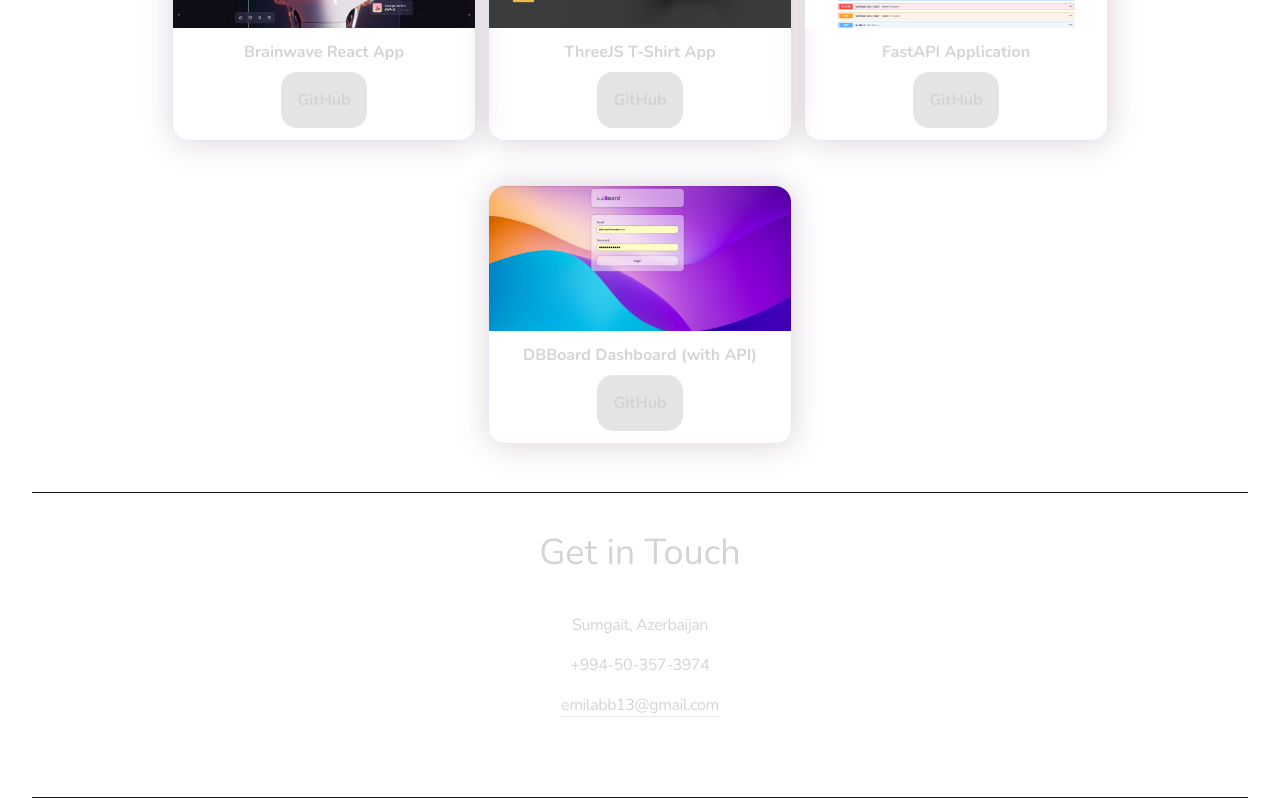
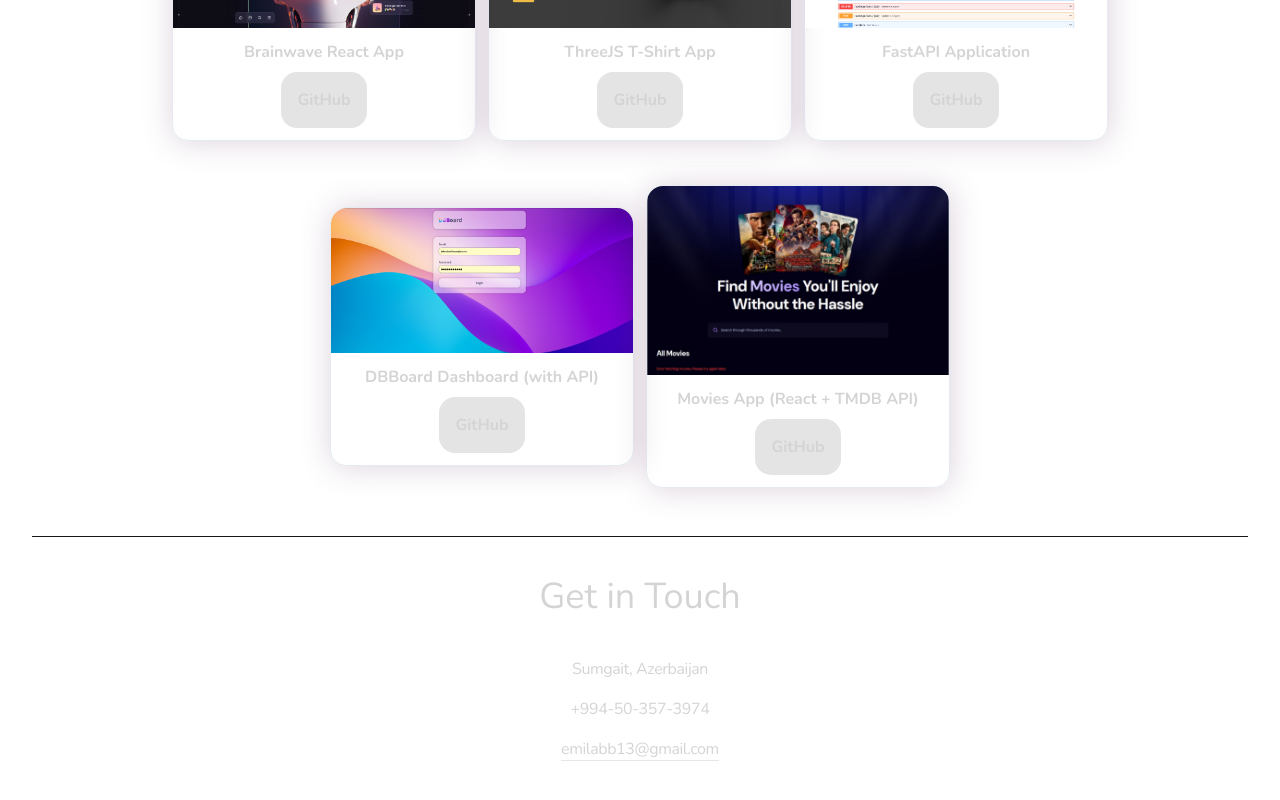
Before and after one commit to emilabbasov06/mywebsite, a React (Vite) app: page / in a window 1280 px wide. Shown: the part 3128-3928 px from the top of the page. Built offline with nearby package versions, Linux system fonts and the light colour scheme.

Commit message:
new project added

```diff
--- a/src/constants/index.js
+++ b/src/constants/index.js
@@ -5,6 +5,7 @@ import brainwave from '../assets/projects/brainwave.png';
 import threejs from '../assets/projects/threejs.png';
 import fastapi from '../assets/projects/fastapi.png';
 import dbboard from '../assets/projects/dbboard.png';
+import movies from '../assets/projects/movies.png';
 
 export const HERO_CONTENT = `Hi, I'm an 18-year-old Software Developer passionate about building innovative and user-friendly digital experiences. I specialize in Front-End Development and work with modern technologies like JavaScript, React, Django, and FastAPI to create dynamic and functional applications.
 
@@ -71,6 +72,11 @@ export const PROJECTS = [
     image: dbboard,
     link: 'https://github.com/emilabbasov06/ecommerce',
   },
+  {
+    title: 'Movies App (React + TMDB API)',
+    image: movies,
+    link: 'https://github.com/emilabbasov06/movies-app',
+  },
 ];
 
 export const CONTACT = {
```
Also changed, not shown: src/assets/projects/movies.png (added).
